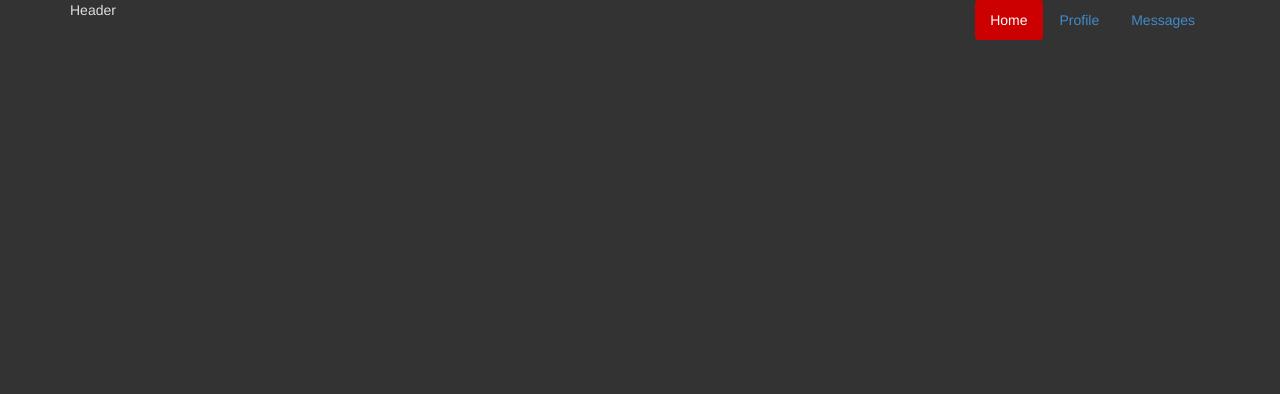
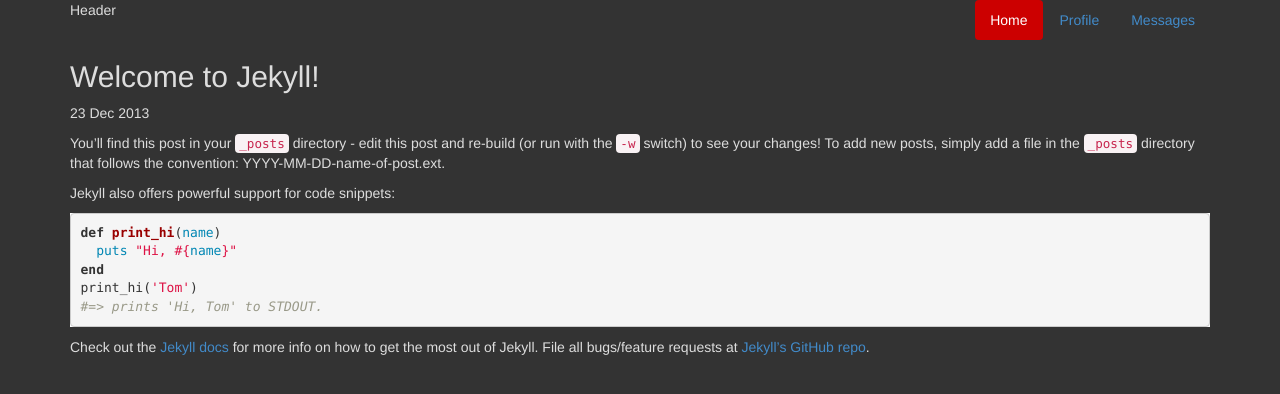
Before and after one commit to eruraindil/minecraft, a Jekyll site: the page built from _posts/2013-12-23-welcome-to-jekyll.markdown, in a window 1280 px wide. Shown: the top 394 px of the page. Built offline with Jekyll 4.4.1, drawn with Linux system fonts in a browser that asks for light colours; Markdown is read by kramdown in place of the engine named in the settings.

Commit message:
yeah, random stuff

```diff
--- a/_layouts/default.html
+++ b/_layouts/default.html
@@ -29,36 +29,8 @@
                 </div>
             </div>
             <div class="row">
-	    		<div class="col-md-12"></div>
+                <div class="col-md-12">{{ content }}</div>
             </div>
         </div>
     </body>
 </html>
-<!--         <div class="site">
-          <div class="header">
-            <h1 class="title"><a href="/">{{ site.name }}</a></h1>
-            <a class="extra" href="/">home</a>
-          </div>
-
-          {{ content }}
-
-          <div class="footer">
-            <div class="contact">
-              <p>
-                Your Name<br />
-                What You Are<br />
-                you@example.com
-              </p>
-            </div>
-            <div class="contact">
-              <p>
-                <a href="https://github.com/yourusername">github.com/yourusername</a><br />
-                <a href="https://twitter.com/yourusername">twitter.com/yourusername</a><br />
-              </p>
-            </div>
-          </div>
-        </div>
-
-    </body>
-</html>
- -->
--- a/_posts/2013-12-23-welcome-to-jekyll.markdown
+++ b/_posts/2013-12-23-welcome-to-jekyll.markdown
@@ -2,7 +2,7 @@
 layout: post
 title:  "Welcome to Jekyll!"
 date:   2013-12-23 13:35:41
-categories: jekyll update
+categories:
 ---
 
 You'll find this post in your `_posts` directory - edit this post and re-build (or run with the `-w` switch) to see your changes!
```
Also changed, not shown: css/screen.css (+3 -4 lines), index.html (+6 -4 lines), README.md. Lines whose indentation alone changed are shown as unchanged.
